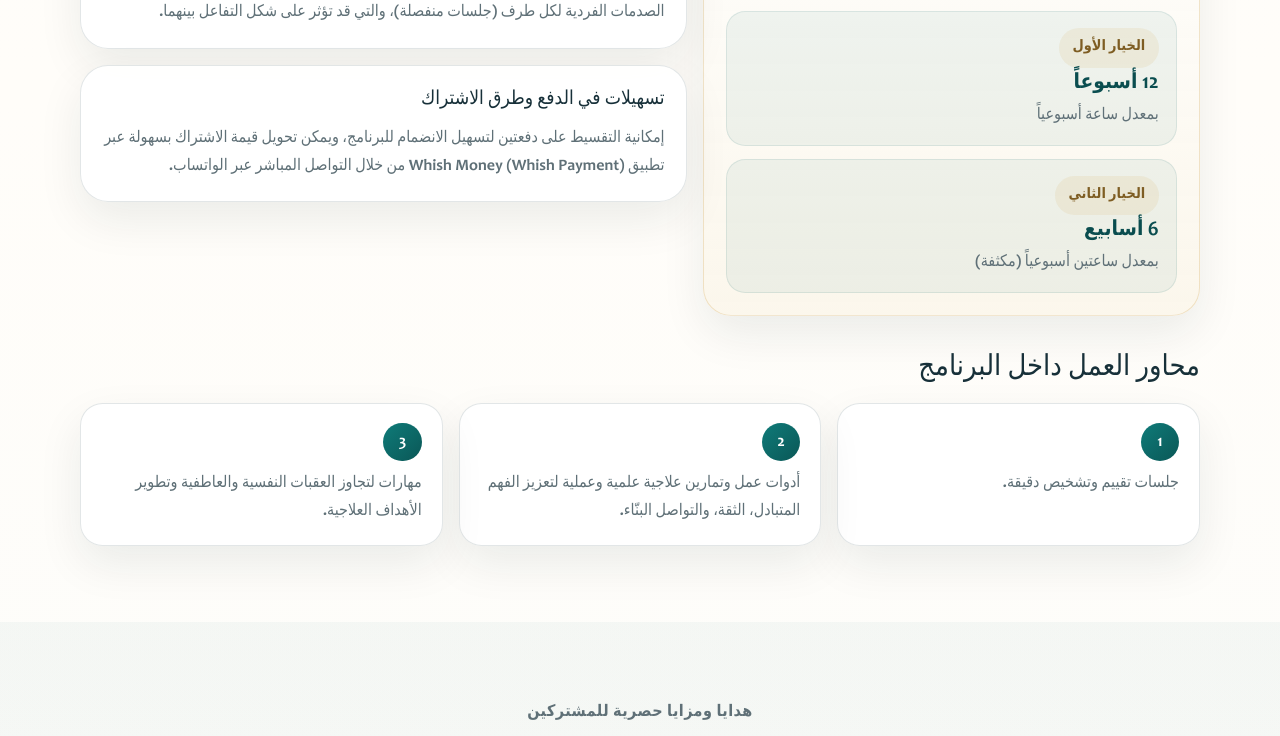
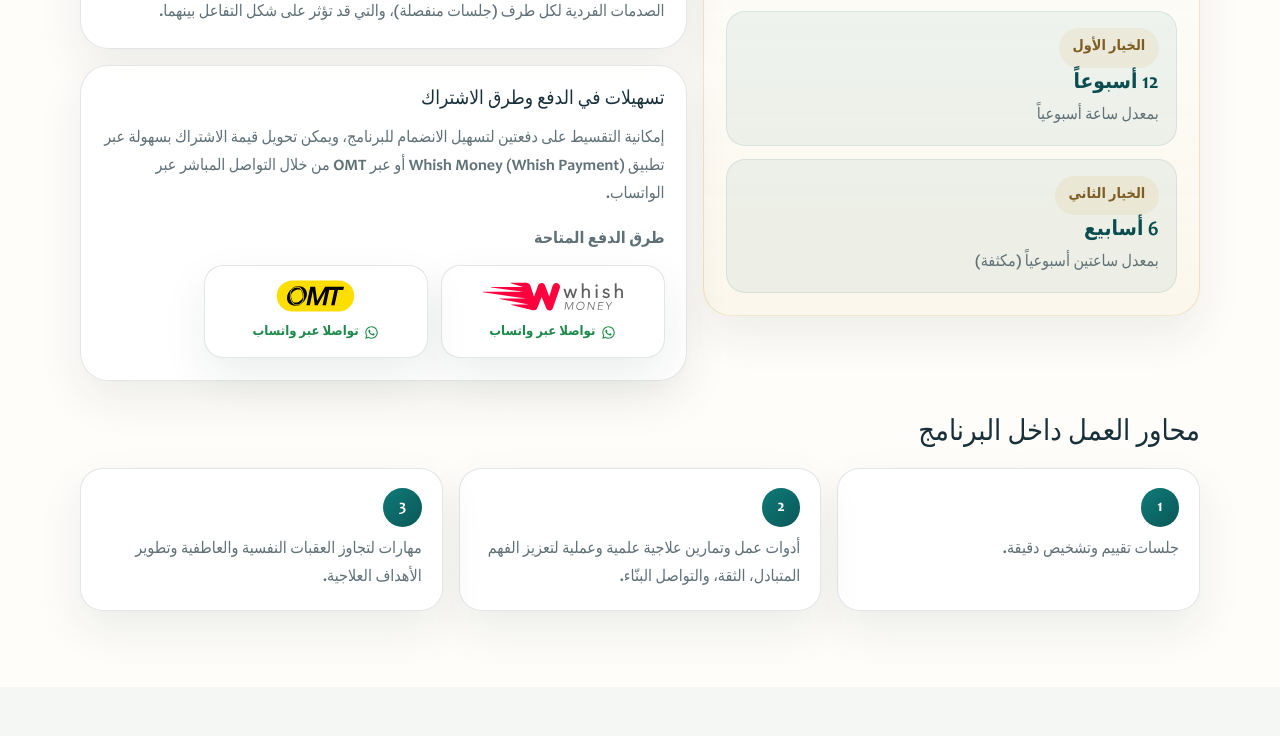
Before and after one commit to candraos/feelingblissacademy.com, a Next.js app: page /couple-transform in a window 1280 px wide. Shown: the part 4200-4936 px from the top of the page. Built offline with nearby package versions, Linux system fonts and the light colour scheme; no server answers.

Commit message:
add whish and OMT logos

```diff
--- a/src/app/globals.css
+++ b/src/app/globals.css
@@ -1648,6 +1648,90 @@ section[id] {
   color: rgba(237, 249, 248, 0.78);
 }
 
+.payment-methods {
+  display: grid;
+  gap: 0.75rem;
+  margin-top: 0.4rem;
+}
+
+.payment-methods.is-centered {
+  justify-items: center;
+}
+
+.payment-methods-title {
+  margin: 0;
+  color: var(--teal-strong);
+  font-weight: 800;
+}
+
+.payment-methods.on-dark .payment-methods-title {
+  color: #edf9f8;
+}
+
+.payment-methods-list {
+  list-style: none;
+  margin: 0;
+  padding: 0;
+  display: flex;
+  flex-wrap: wrap;
+  gap: 0.8rem;
+}
+
+.payment-methods.is-centered .payment-methods-list {
+  justify-content: center;
+}
+
+.payment-methods-list li {
+  flex: 1 1 11rem;
+  max-width: 14rem;
+}
+
+.payment-method {
+  display: grid;
+  justify-items: center;
+  align-content: center;
+  gap: 0.55rem;
+  height: 100%;
+  padding: 0.85rem 1.1rem;
+  border-radius: 1.2rem;
+  color: var(--foreground);
+  background: #ffffff;
+  border: 1px solid var(--line);
+  box-shadow: var(--shadow);
+  transition:
+    transform 180ms ease,
+    border-color 180ms ease,
+    box-shadow 180ms ease;
+}
+
+.payment-method:hover,
+.payment-method:focus-visible {
+  outline: none;
+  transform: translateY(-2px);
+  border-color: rgba(13, 102, 100, 0.34);
+  box-shadow: var(--shadow-strong);
+}
+
+.payment-method:focus-visible {
+  outline: 3px solid rgba(13, 102, 100, 0.35);
+  outline-offset: 2px;
+}
+
+.payment-method img {
+  width: auto;
+  height: 2rem;
+  max-width: 100%;
+}
+
+.payment-method-hint {
+  display: inline-flex;
+  align-items: center;
+  gap: 0.35rem;
+  color: #1c8a4a;
+  font-size: 0.82rem;
+  font-weight: 700;
+}
+
 @media (min-width: 760px) {
   .killer-grid {
     grid-template-columns: repeat(2, minmax(0, 1fr));
--- a/src/components/couple-program/content.ts
+++ b/src/components/couple-program/content.ts
@@ -6,6 +6,25 @@ export const coupleProgramEnglishName = "Couple Transform Program";
 
 // The booking keyword the academy asks couples to send on WhatsApp.
 export const coupleWhatsappUrl = getWhatsappUrl("Transform");
+
+// Payment goes through WhatsApp for now. When a direct payment link exists,
+// swap `href` per method.
+export const couplePaymentMethods = [
+  {
+    name: "Whish Money",
+    logo: "/payments/whish-money.svg",
+    logoWidth: 124,
+    logoHeight: 28,
+    href: getWhatsappUrl("Transform - Whish Money"),
+  },
+  {
+    name: "OMT",
+    logo: "/payments/omt.svg",
+    logoWidth: 119,
+    logoHeight: 48,
+    href: getWhatsappUrl("Transform - OMT"),
+  },
+] as const;
 
 export const coupleHeroHighlights = [
   "12 ساعة علاجية بجدول مرن: على مدار 12 أسبوعاً، أو 6 أسابيع مكثفة.",
@@ -139,7 +158,13 @@ export const coupleScheduleOptions = [
   },
 ] as const;
 
-export const coupleStructureFeatures = [
+type StructureFeature = {
+  title: string;
+  description: string;
+  showPaymentMethods?: boolean;
+};
+
+export const coupleStructureFeatures: ReadonlyArray<StructureFeature> = [
   {
     title: "حضور مشترك (حضورياً أو أونلاين)",
     description:
@@ -153,9 +178,10 @@ export const coupleStructureFeatures = [
   {
     title: "تسهيلات في الدفع وطرق الاشتراك",
     description:
-      "إمكانية التقسيط على دفعتين لتسهيل الانضمام للبرنامج، ويمكن تحويل قيمة الاشتراك بسهولة عبر تطبيق Whish Money (Whish Payment) من خلال التواصل المباشر عبر الواتساب.",
+      "إمكانية التقسيط على دفعتين لتسهيل الانضمام للبرنامج، ويمكن تحويل قيمة الاشتراك بسهولة عبر تطبيق Whish Money (Whish Payment) أو عبر OMT من خلال التواصل المباشر عبر الواتساب.",
+    showPaymentMethods: true,
   },
-] as const;
+];
 
 export const coupleWorkAxes = [
   "جلسات تقييم وتشخيص دقيقة.",
@@ -267,7 +293,7 @@ export const coupleBookingSteps = [
   {
     title: "نتواصل معكما بالتفاصيل",
     description:
-      "نرسل لكما كافة التفاصيل وطريقة التحويل عبر Whish Payment، مع إمكانية التقسيط على دفعتين.",
+      "نرسل لكما كافة التفاصيل وطريقة التحويل عبر Whish Money أو OMT، مع إمكانية التقسيط على دفعتين.",
   },
   {
     title: "استلما الهدايا وابدآ",
--- /dev/null
+++ b/src/components/couple-program/payment-methods.tsx
@@ -0,0 +1,48 @@
+import Image from "next/image";
+import { couplePaymentMethods } from "@/components/couple-program/content";
+import { WhatsappIcon } from "@/components/home/whatsapp-float-button";
+
+type CouplePaymentMethodsProps = {
+  centered?: boolean;
+  tone?: "light" | "dark";
+};
+
+export function CouplePaymentMethods({
+  centered = false,
+  tone = "light",
+}: CouplePaymentMethodsProps) {
+  return (
+    <div
+      className={`payment-methods${centered ? " is-centered" : ""}${
+        tone === "dark" ? " on-dark" : ""
+      }`}
+    >
+      <p className="payment-methods-title">طرق الدفع المتاحة</p>
+
+      <ul className="payment-methods-list" role="list">
+        {couplePaymentMethods.map((method) => (
+          <li key={method.name}>
+            <a
+              className="payment-method"
+              href={method.href}
+              target="_blank"
+              rel="noopener noreferrer"
+              aria-label={`الدفع عبر ${method.name} - يفتح واتساب`}
+            >
+              <Image
+                src={method.logo}
+                alt=""
+                width={method.logoWidth}
+                height={method.logoHeight}
+              />
+              <span className="payment-method-hint">
+                <WhatsappIcon size={15} />
+                تواصلا عبر واتساب
+              </span>
+            </a>
+          </li>
+        ))}
+      </ul>
+    </div>
+  );
+}
--- a/src/components/couple-program/sections.tsx
+++ b/src/components/couple-program/sections.tsx
@@ -1,5 +1,6 @@
 import Image from "next/image";
 import { CoupleCtaButtons } from "@/components/couple-program/cta-buttons";
+import { CouplePaymentMethods } from "@/components/couple-program/payment-methods";
 import {
   coupleAudienceIntro,
   coupleAudienceItems,
@@ -287,6 +288,7 @@ export function CoupleStructureSection() {
               <article key={item.title} className="surface-card info-card">
                 <h3>{item.title}</h3>
                 <p>{item.description}</p>
+                {item.showPaymentMethods ? <CouplePaymentMethods /> : null}
               </article>
             ))}
           </div>
@@ -490,6 +492,8 @@ export function CoupleFinalCtaSection() {
             ))}
           </ol>
 
+          <CouplePaymentMethods centered tone="dark" />
+
           <CoupleCtaButtons centered tone="dark" />
 
           <p className="booking-contact">
```
Also changed, not shown: public/payments/omt.svg (added), public/payments/whish-money.svg (added).
